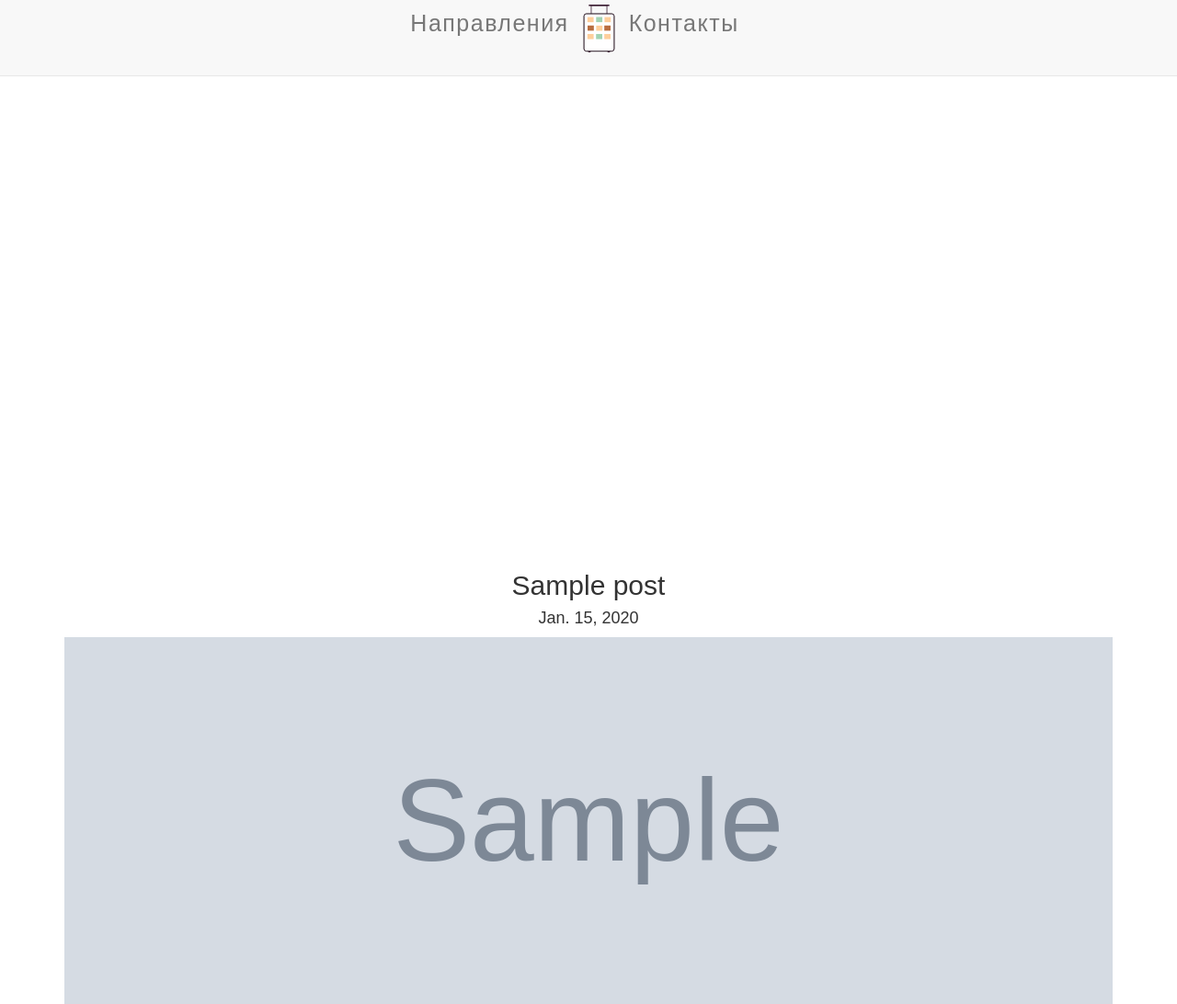
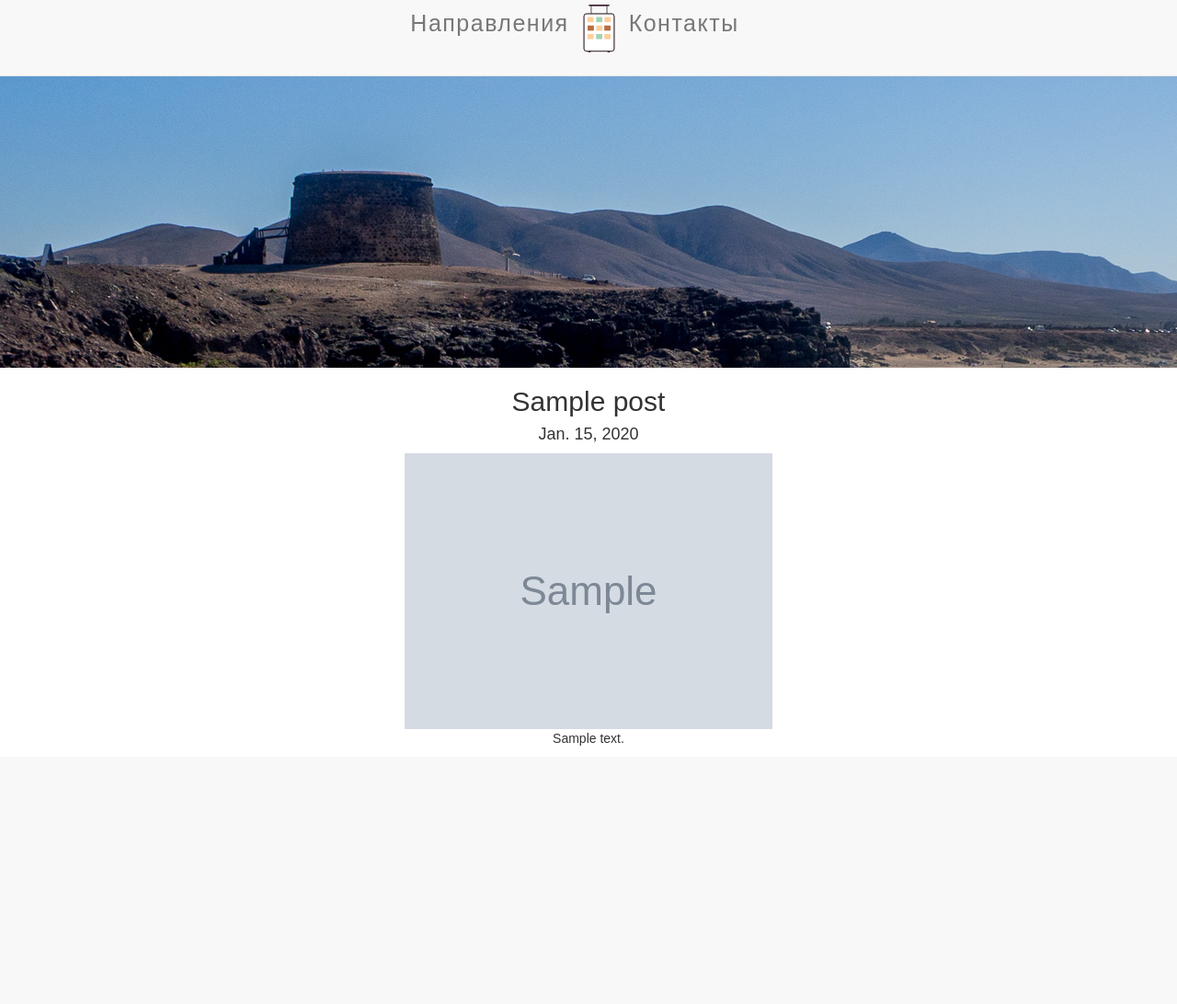
Before and after one commit to elenaoat/poezdka, a Django app: a page that uses trips/templates/trips/post.html in a window 1280 px wide. Shown: the top 1092 px of the page at 92% size. After the commit the page ends 811 px from the top, so only its background shows below. Run offline with Django 3.2, Linux system fonts and the light colour scheme; tables that the repository leaves empty hold one stand-in row (values such as "Sample post"); grey boxes marked "Sample" are stand-in pictures; some libraries are stand-ins or nearby versions.

Commit message:
add second picture and change css

```diff
--- a/trips/models.py
+++ b/trips/models.py
@@ -10,6 +10,7 @@ class Post(models.Model):
     title = models.CharField(max_length=200, default="")
     pub_date = models.DateTimeField('Publishing date', default=timezone.now)
     image = models.ImageField()
+    image_post = models.ImageField()
     teaser = models.TextField()
     text = models.TextField()
     slug = models.SlugField()
--- a/trips/static/trips/css/style.css
+++ b/trips/static/trips/css/style.css
@@ -47,6 +47,12 @@ body {
 	background-size: 100% auto;
 }
 
+.post-header {
+	min-height: 400px;
+	background: url('');
+	background-size: 100% auto;
+}
+
 .navbar-collapse {
 	text-align: center;
 }
--- a/trips/templates/trips/index.html
+++ b/trips/templates/trips/index.html
@@ -3,7 +3,6 @@
 
 {% block body %}
 	<div class="site-header" style="background: url('{% static "trips/images/sea.jpg" %}');">
-
 	</div>
 	<div class="container">
 <!-- 	style="background: url('{% static 'trips/images/banner.png' %}') no-repeat; background-size:contain; background-position: center;"
@@ -13,8 +12,8 @@
 		{% for post in posts %}
 			<article class="col-md-4">
 				<header>
-					<img src="{{ post.image.url }}" width="320" height="280" />
-					<h2 class="header-title"><a href="{% url 'trips:post' post.slug %} ">{{ post.title }}</a></h2>
+					<img src="{{ post.image.url }}" width="320" height="320" />
+					<h2 class="header-title"><a class="" href="{% url 'trips:post' post.slug %} ">{{ post.title }}</a></h2>
 				</header>
 				<div class="entry-content">
 					<p>{{ post.teaser }}</p>
--- a/trips/templates/trips/post.html
+++ b/trips/templates/trips/post.html
@@ -2,7 +2,7 @@
 {% load staticfiles %}
 
 {% block body %}
-	<div class="site-header">
+	<div class="post-header" style="background: url('{% static "trips/images/sea.jpg" %}');">
 
 	</div>
 	<div class="container">
@@ -12,7 +12,7 @@
 				<h2 class="text-center">{{ post.title }}</h2>
 				<h4>{{ post.pub_date.date }}</h4>
 				<div class="col-md-12">
-					<img src="{{ post.image.url }}" width="100%" height="400px" />
+					<img src="{{ post.image_post.url }}" style="width: auto; max-height: 400px;" />
 				</div>
 				<div class="col-md-12">
 					<p>{{ post.text }}</p>
```
Also changed, not shown: trips/migrations/0004_post_image_post.py (added), 1 other file.
